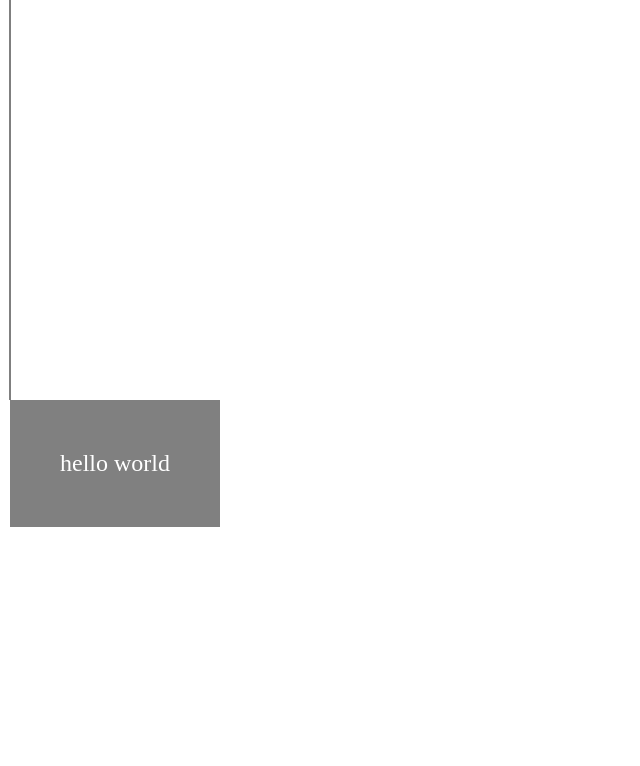
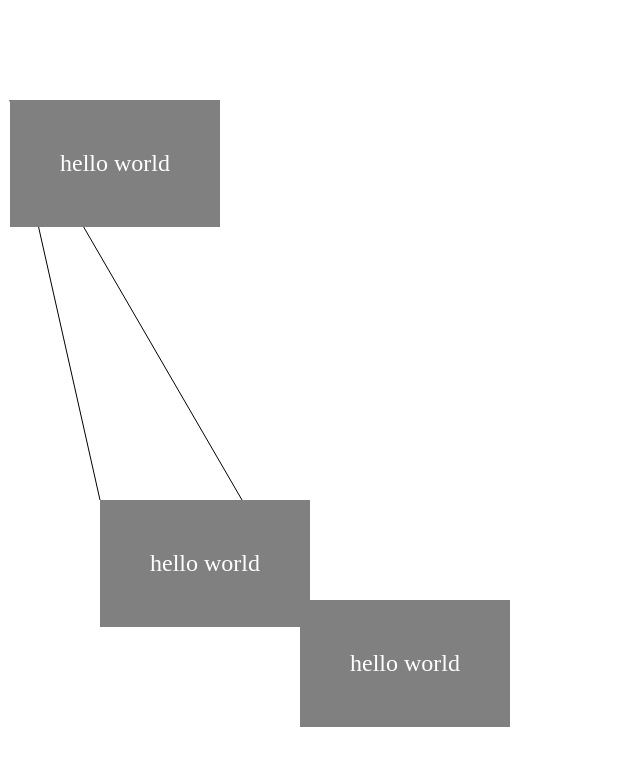
Before and after one commit to derikvanschaik/vue-mimi, a Vue app: page / in a window 1280 px wide. Shown: the top 766 px of the page, without its empty margins (0-640 px from the left). Built offline with nearby package versions, Linux system fonts and the light colour scheme.

Commit message:
demo multiple lines connected to textboxes

```diff
--- a/src/App.vue
+++ b/src/App.vue
@@ -1,7 +1,7 @@
 <template>
     <canvas :width="width" :height="height" ref="canvas"></canvas>
     <div v-for="t in textboxes" :key="t.idx">
-        <drag-text :updateLinesHandler="updateLines" :startX="10" :startY="400"/>
+        <drag-text :updateLinesHandler="updateLines" :startX="t.x" :startY="t.y"/>
     </div>
 </template>
 
@@ -22,10 +22,13 @@ export default {
             height: window.innerHeight,
             // app
             textboxes: [
-                { id: 1 }
+                { x: 10, y: 100 },
+                { x: 100, y: 500},
+                { x: 300, y: 600 }
             ],
             lines: [
-                { fromX: 10, fromY: 400, toX: 10, toY: 0},
+                { fromX: 10, fromY: 100, toX: 100, toY: 500},
+                { fromX: 10, fromY: 100, toX: 300, toY: 600}
             ],
 
         }
@@ -44,7 +47,7 @@ export default {
         },
         // so far only redraws -- may need to add and delete lines in the future as well
         // maybe we can add a final param that is a string describing the action
-        // like: updateLines(oldX, oldY, newX, newY, action="DELETE")
+        // like: updateLines(action="DELETE", oldX, oldY, newX, newY)
         // or we can update and check the param count..
         updateLines(oldX, oldY, newX, newY){
             for(let i = 0; i < this.lines.length; i++){
```
